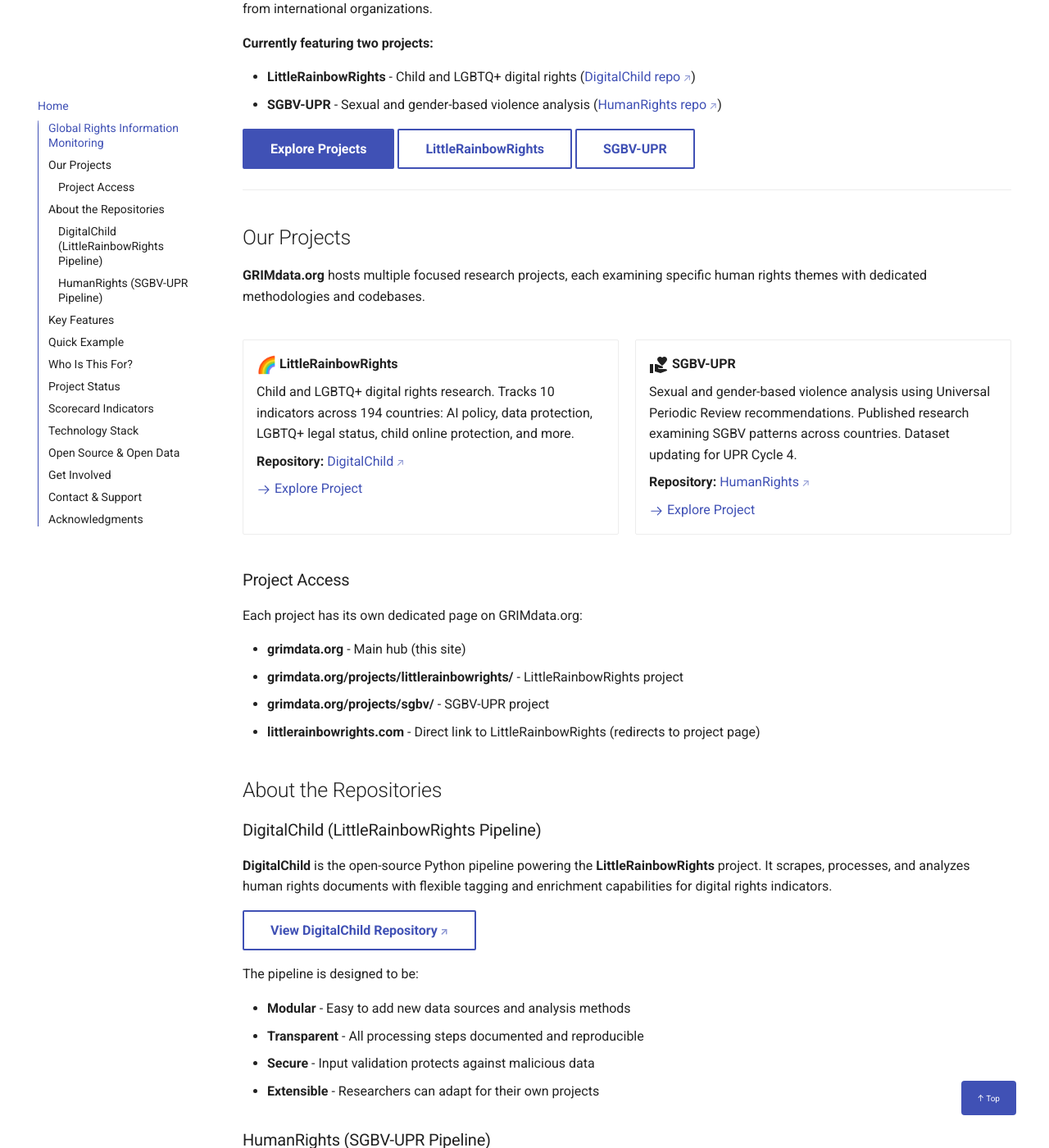
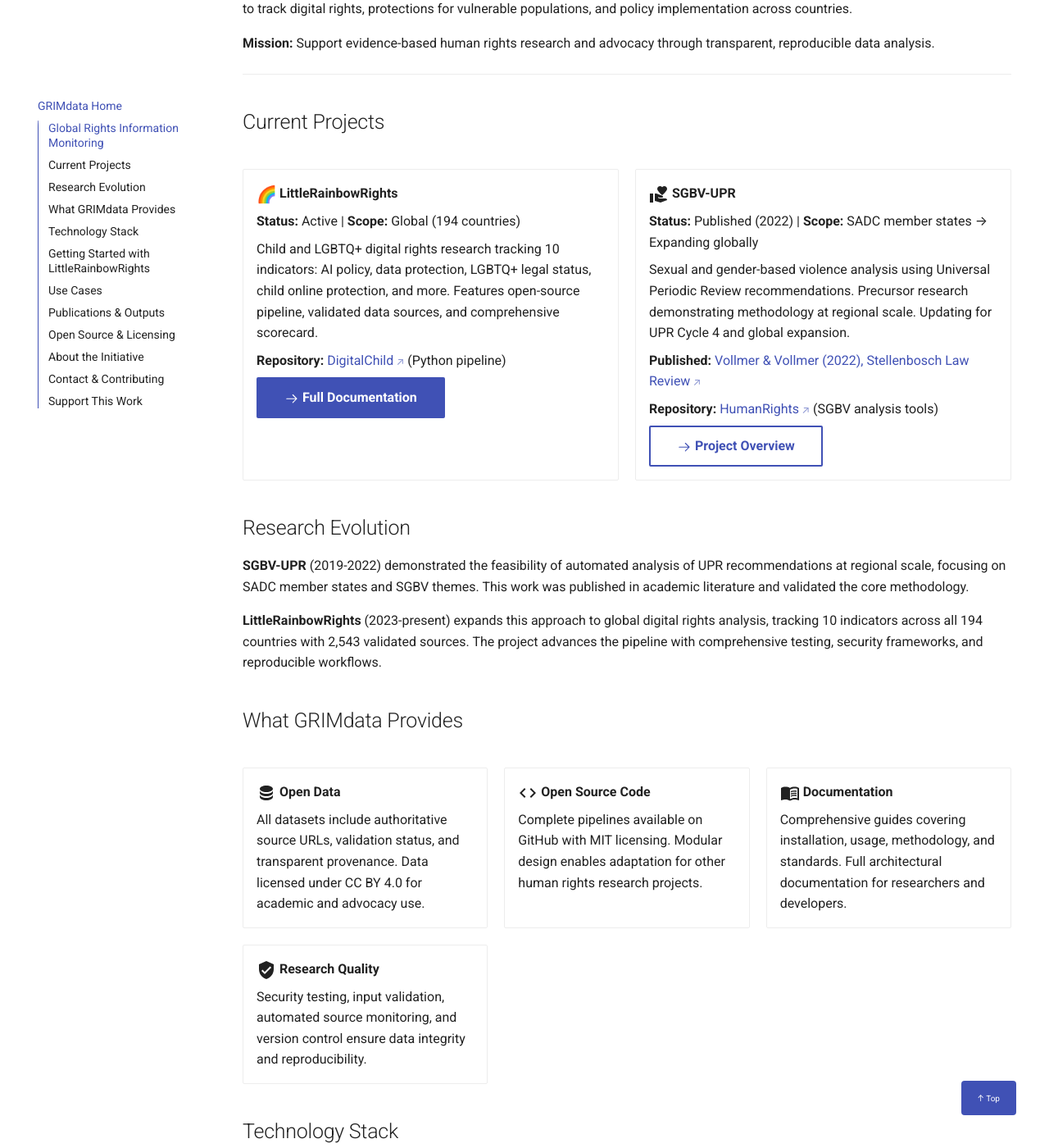
Before and after one commit to MissCrispenCakes/DigitalChild, an MkDocs documentation site: the page built from docs/index.md, in a window 1280 px wide and 1400 px high, scrolled down 350 px. Shown: the whole window at 82% size. Built offline with MkDocs 1.6.1 and Material for MkDocs 9.7.7, drawn with Linux system fonts in a browser that asks for light colours; emoji names are drawn with the system emoji font; a script that is not in the unit is left out; comment, search, counter and statistics services are not loaded; some of the changed text lies outside the part shown.

Commit message:
Restructure site: GRIMdata as initiative, LittleRainbowRights as main project
Major restructuring to clarify project relationships and site purpose:

Homepage (docs/index.md) - NEW GRIMdata Overview:
- Simple landing page introducing GRIMdata initiative
- Two project cards: LittleRainbowRights (active) & SGBV-UPR (precursor)
- Clear positioning: SGBV-UPR as foundational regional work (2019-2022)
- LittleRainbowRights as current global expansion (2023-present)
- Research evolution section explaining progression
- Technology stack, use cases, publications
- Getting started section focused on LittleRainbowRights

Navigation (mkdocs.yml) - COMPLETE RESTRUCTURE:
- Top level: GRIMdata Home, Projects, About
- All technical docs now under 'Projects > LittleRainbowRights':
  * Getting Started (Installation, Quick Start, FAQ)
  * User Guides (Runbook, Scorecard, Validators)
  * Scorecard (Visualization, Explorer)
  * Documentation (Architecture, Glossary, etc.)
  * Development (Roadmap, Standards, Notes, Planning, Reviews)
- SGBV-UPR: Single overview page (separate repo)
- Clear hierarchy showing LittleRainbowRights as main documented project

SGBV Project Page Updates:
- Positioned as 'foundational research' and 'precursor'
- Clarified: SADC regional scope → informing global expansion
- Added info box: 'Precursor to LittleRainbowRights'
- Emphasized published validation of methodology
- Links to HumanRights repo and published paper

Rationale:
- Site built from DigitalChild repo = LittleRainbowRights documentation
- All guides/docs are for LittleRainbowRights pipeline only
- SGBV-UPR has separate repo, doesn't need full docs here
- GRIMdata brand as umbrella initiative, not confusing main focus
- Clear publication pathway for LittleRainbowRights

This structure supports:
✅ Publishing LittleRainbowRights as standalone project
✅ Conference presentations with clear scope
✅ Open source release with focused documentation
✅ Acknowledging SGBV as foundational work
✅ Future expansion to additional GRIMdata projects

````diff
--- a/docs/index.md
+++ b/docs/index.md
@@ -2,231 +2,148 @@
 
 ## Global Rights Information Monitoring
 
-**GRIMdata.org** is a research platform hosting human rights data analysis projects using automated pipelines to analyze documents from international organizations.
+**GRIMdata** is an open research initiative analyzing human rights through automated document analysis pipelines. We develop tools to track digital rights, protections for vulnerable populations, and policy implementation across countries.
 
-**Currently featuring two projects:**
-
-- **LittleRainbowRights** - Child and LGBTQ+ digital rights ([DigitalChild repo](https://github.com/MissCrispenCakes/DigitalChild))
-- **SGBV-UPR** - Sexual and gender-based violence analysis ([HumanRights repo](https://github.com/MissCrispenCakes/HumanRights))
-
-[Explore Projects](#our-projects){ .md-button .md-button--primary }
-[LittleRainbowRights](projects/littlerainbowrights/index.md){ .md-button }
-[SGBV-UPR](projects/sgbv/index.md){ .md-button }
+**Mission:** Support evidence-based human rights research and advocacy through transparent, reproducible data analysis.
 
 ______________________________________________________________________
 
-## Our Projects
-
-**GRIMdata.org** hosts multiple focused research projects, each examining specific human rights themes with dedicated methodologies and codebases.
+## Current Projects
 
 <div class="grid cards" markdown>
 
 -   :rainbow:{ .lg .middle } __LittleRainbowRights__
 
-    Child and LGBTQ+ digital rights research. Tracks 10 indicators across 194 countries: AI policy, data protection, LGBTQ+ legal status, child online protection, and more.
+    **Status:** Active | **Scope:** Global (194 countries)
 
-    **Repository:** [DigitalChild](https://github.com/MissCrispenCakes/DigitalChild)
+    Child and LGBTQ+ digital rights research tracking 10 indicators: AI policy, data protection, LGBTQ+ legal status, child online protection, and more. Features open-source pipeline, validated data sources, and comprehensive scorecard.
 
-    [:octicons-arrow-right-24: Explore Project](projects/littlerainbowrights/index.md)
+    **Repository:** [DigitalChild](https://github.com/MissCrispenCakes/DigitalChild) (Python pipeline)
+
+    [:octicons-arrow-right-24: Full Documentation](projects/littlerainbowrights/index.md){ .md-button .md-button--primary }
 
 -   :material-hand-heart:{ .lg .middle } __SGBV-UPR__
 
-    Sexual and gender-based violence analysis using Universal Periodic Review recommendations. Published research examining SGBV patterns across countries. Dataset updating for UPR Cycle 4.
+    **Status:** Published (2022) | **Scope:** SADC member states → Expanding globally
 
-    **Repository:** [HumanRights](https://github.com/MissCrispenCakes/HumanRights)
+    Sexual and gender-based violence analysis using Universal Periodic Review recommendations. Precursor research demonstrating methodology at regional scale. Updating for UPR Cycle 4 and global expansion.
 
-    [:octicons-arrow-right-24: Explore Project](projects/sgbv/index.md)
+    **Published:** [Vollmer & Vollmer (2022), Stellenbosch Law Review](https://doi.org/10.47348/SLR/2022/i1a1)
+
+    **Repository:** [HumanRights](https://github.com/MissCrispenCakes/HumanRights) (SGBV analysis tools)
+
+    [:octicons-arrow-right-24: Project Overview](projects/sgbv/index.md){ .md-button }
 
 </div>
 
-### Project Access
+## Research Evolution
 
-Each project has its own dedicated page on GRIMdata.org:
+**SGBV-UPR** (2019-2022) demonstrated the feasibility of automated analysis of UPR recommendations at regional scale, focusing on SADC member states and SGBV themes. This work was published in academic literature and validated the core methodology.
 
-- **grimdata.org** - Main hub (this site)
-- **grimdata.org/projects/littlerainbowrights/** - LittleRainbowRights project
-- **grimdata.org/projects/sgbv/** - SGBV-UPR project
-- **littlerainbowrights.com** - Direct link to LittleRainbowRights (redirects to project page)
+**LittleRainbowRights** (2023-present) expands this approach to global digital rights analysis, tracking 10 indicators across all 194 countries with 2,543 validated sources. The project advances the pipeline with comprehensive testing, security frameworks, and reproducible workflows.
 
-## About the Repositories
-
-### DigitalChild (LittleRainbowRights Pipeline)
-
-**DigitalChild** is the open-source Python pipeline powering the **LittleRainbowRights** project. It scrapes, processes, and analyzes human rights documents with flexible tagging and enrichment capabilities for digital rights indicators.
-
-[View DigitalChild Repository](https://github.com/MissCrispenCakes/DigitalChild){ .md-button }
-
-The pipeline is designed to be:
-
-- **Modular** - Easy to add new data sources and analysis methods
-- **Transparent** - All processing steps documented and reproducible
-- **Secure** - Input validation protects against malicious data
-- **Extensible** - Researchers can adapt for their own projects
-
-### HumanRights (SGBV-UPR Pipeline)
-
-**HumanRights** is a separate repository containing the analysis pipeline for the **SGBV-UPR** project. It includes UPR-specific scrapers, SGBV tagging rules, and longitudinal analysis tools for examining sexual and gender-based violence recommendations.
-
-[View HumanRights Repository](https://github.com/MissCrispenCakes/HumanRights){ .md-button }
-
-## Key Features
+## What GRIMdata Provides
 
 <div class="grid cards" markdown>
 
--   :material-download:{ .lg .middle } __Automated Scraping__
+-   :material-database:{ .lg .middle } __Open Data__
 
-    Collect documents from 7 international sources including AU, OHCHR, UPR, and UNICEF. Respectful, rate-limited scraping with robust error handling.
+    All datasets include authoritative source URLs, validation status, and transparent provenance. Data licensed under CC BY 4.0 for academic and advocacy use.
 
-    [:octicons-arrow-right-24: Learn more](guides/RUNBOOK.md)
+-   :material-code-tags:{ .lg .middle } __Open Source Code__
 
--   :material-tag-multiple:{ .lg .middle } __Intelligent Tagging__
+    Complete pipelines available on GitHub with MIT licensing. Modular design enables adaptation for other human rights research projects.
 
-    Regex-based tagging system identifies themes: child rights, LGBTQ+ rights, AI, privacy, digital policy. Versioned tags enable comparison.
+-   :material-book-open-variant:{ .lg .middle } __Documentation__
 
-    [:octicons-arrow-right-24: See formats](standards/TAGS_CONFIG_FORMAT.md)
+    Comprehensive guides covering installation, usage, methodology, and standards. Full architectural documentation for researchers and developers.
 
--   :material-chart-bar:{ .lg .middle } __Comprehensive Scorecard__
+-   :material-shield-check:{ .lg .middle } __Research Quality__
 
-    Track 10 indicators across 194 countries. 2,543 validated source URLs ensure transparency. Automated validation and change detection.
-
-    [:octicons-arrow-right-24: View scorecard](scorecard/index.md)
-
--   :material-shield-check:{ .lg .middle } __Security First__
-
-    68 validator tests protect against path traversal, URL injection, and malicious input. Built-in security from the ground up.
-
-    [:octicons-arrow-right-24: Security policy](https://github.com/MissCrispenCakes/DigitalChild/blob/basecamp/SECURITY.md)
+    Security testing, input validation, automated source monitoring, and version control ensure data integrity and reproducibility.
 
 </div>
 
-## Quick Example
-
-```bash
-# Install and run
-python init_project.py
-pip install -r requirements.txt
-python pipeline_runner.py --source au_policy --tags-version latest
-
-# Results appear in data/exports/
-ls data/exports/
-# tags_summary.csv
-# scorecard_summary.csv
-```
-
-## Who Is This For?
-
-<div class="grid cards" markdown>
-
--   :fontawesome-solid-graduation-cap:{ .middle } __Researchers__
-
-    Academics studying digital rights trends, child protection policies, LGBTQ+ legal status across countries.
-
--   :fontawesome-solid-building-columns:{ .middle } __NGOs & Advocates__
-
-    Human rights organizations tracking protections, building evidence for campaigns, monitoring policy changes.
-
--   :fontawesome-solid-chart-line:{ .middle } __Policy Analysts__
-
-    Government and UN policy staff comparing policies across countries, identifying gaps and best practices.
-
--   :fontawesome-solid-newspaper:{ .middle } __Journalists__
-
-    Investigative reporters researching digital rights stories with verified data and authoritative sources.
-
-</div>
-
-## Project Status
-
-!!! success "Phase 1-2 Complete"
-\- ✅ Core pipeline operational (7 sources)
-\- ✅ Scorecard system live (194 countries, 10 indicators)
-\- ✅ Security framework implemented (124 tests passing)
-\- ✅ Comprehensive documentation
-
-!!! info "Phase 3 In Progress"
-\- 🔄 Recommendations extraction (NLP-based)
-\- 🔄 Timeline visualizations
-\- 🔄 Comparison analytics
-
-See [Roadmap](ROADMAP.md) for detailed development plan.
-
-## Scorecard Indicators
-
-The scorecard tracks 10 critical indicators:
-
-1. **AI Policy Status** - Published AI strategies and frameworks
-1. **Data Protection Law** - Comprehensive data protection legislation
-1. **LGBTQ+ Legal Status** - Legal recognition and protections
-1. **Child Online Protection** - Measures safeguarding children online
-1. **SIM Biometric Registration** - Biometric requirements for mobile SIM cards
-1. **Encryption Backdoors** - Government-mandated encryption weaknesses
-1. **Promotion/Propaganda Laws** - Restrictions on LGBTQ+ discussion
-1. **DPA Independence** - Data Protection Authority autonomy
-1. **Content Moderation** - Regulations on harmful content removal
-1. **Age Verification** - Requirements to verify user age
-
-Each indicator includes the current status and authoritative source URL.
-
-[Explore Scorecard Data](scorecard/index.md){ .md-button }
-
 ## Technology Stack
 
-- **Python 3.12** - Modern language features
-- **BeautifulSoup4** - HTML parsing for scrapers
-- **Selenium** - Dynamic website scraping
-- **pandas** - Data manipulation and analysis
-- **PyPDF2** - PDF text extraction
-- **pytest** - Comprehensive test suite (124 tests)
-- **MkDocs Material** - Beautiful documentation
+- **Python 3.12** - Core language
+- **BeautifulSoup4 & Selenium** - Web scraping
+- **pandas** - Data analysis
+- **pytest** - Testing framework (124+ tests)
+- **MkDocs Material** - Documentation
 
-## Open Source & Open Data
+All pipelines follow best practices for security, validation, and error handling.
 
-**Dual licensing for transparency and attribution:**
+## Getting Started with LittleRainbowRights
 
-- **Code:** MIT License - Use freely, including commercial applications
-- **Data & Documentation:** CC BY 4.0 - Attribution required
+The **LittleRainbowRights** project is ready for use:
 
-This ensures the pipeline is freely usable while giving credit to the research effort behind the scorecard compilation.
+1. **[Install the pipeline](getting-started/installation.md)** - Setup in ~5 minutes
+2. **[Quick start guide](getting-started/quickstart.md)** - Run your first analysis
+3. **[Explore the scorecard](scorecard/index.md)** - Browse 194-country dataset
+4. **[Read the documentation](projects/littlerainbowrights/index.md)** - Complete project overview
 
-## Get Involved
+[Get Started with LittleRainbowRights](projects/littlerainbowrights/index.md){ .md-button .md-button--primary }
 
-<div class="grid cards" markdown>
+## Use Cases
 
--   :material-account-check:{ .lg .middle } __For Users__
+**For Researchers:**
+- Systematic literature reviews of human rights policies
+- Cross-country comparative analysis
+- Longitudinal policy tracking
+- Data-driven advocacy campaigns
 
-    1. [Install](getting-started/installation.md) the pipeline
-    2. Review [FAQ](FAQ.md) for common questions
-    3. Check [First Run Errors](guides/FIRST_RUN_ERRORS.md) if issues arise
-    4. [Cite](https://github.com/MissCrispenCakes/DigitalChild/blob/basecamp/CITATION.cff) in your publications
+**For NGOs & Advocates:**
+- Evidence-based policy recommendations
+- Monitor country compliance with commitments
+- Identify gaps in protections
+- Track implementation progress
 
--   :material-source-pull:{ .lg .middle } __For Contributors__
+**For Policy Makers:**
+- Benchmark against peer countries
+- Identify best practices
+- Gap analysis for policy development
+- Regional cooperation insights
 
-    1. Read [Contributing Guide](CONTRIBUTING.md)
-    2. Find [good first issues](https://github.com/MissCrispenCakes/DigitalChild/issues?q=is%3Aissue+is%3Aopen+label%3A%22good+first+issue%22)
-    3. Submit pull requests
-    4. Improve [documentation](https://github.com/MissCrispenCakes/DigitalChild)
+## Publications & Outputs
 
-</div>
+**SGBV-UPR Research:**
+- Vollmer, SC and Vollmer, DT. (2022). Global perspectives of Africa: Harnessing the universal periodic review to process sexual and gender-based violence in SADC member states. *Stellenbosch Law Review*, 33(1), 8–41. [DOI: 10.47348/SLR/2022/i1a1](https://doi.org/10.47348/SLR/2022/i1a1)
 
-## Contact & Support
+**LittleRainbowRights Research:**
+- Publications using this data will be listed as they become available
+- Conference presentation materials forthcoming
 
-- **Issues:** [GitHub Issues](https://github.com/MissCrispenCakes/DigitalChild/issues)
-- **Discussions:** [GitHub Discussions](https://github.com/MissCrispenCakes/DigitalChild/discussions)
-- **Website:** [LittleRainbowRights.com](https://littlerainbowrights.com)
+## Open Source & Licensing
+
+**Code:** MIT License - Free for any use including commercial applications
+
+**Data & Documentation:** CC BY 4.0 - Attribution required
+
+This dual licensing ensures maximum utility while giving credit to the research effort.
+
+## About the Initiative
+
+GRIMdata is maintained by an independent researcher alongside other work. Both projects represent passion projects aimed at making human rights data more accessible and analysis more transparent.
 
 !!! warning "Maintained by PhD Student"
-This project is maintained part-time by one person alongside PhD research. Response times may vary. Your patience is appreciated!
+    This project is maintained part-time by one person alongside PhD research. Response times may vary. Your patience is appreciated!
 
-## Acknowledgments
+## Contact & Contributing
 
-This project analyzes publicly available human rights documents from:
+- **GitHub (LittleRainbowRights):** [DigitalChild Repository](https://github.com/MissCrispenCakes/DigitalChild)
+- **GitHub (SGBV-UPR):** [HumanRights Repository](https://github.com/MissCrispenCakes/HumanRights)
+- **Issues & Discussions:** Use repository issue trackers
+- **Contributing:** See [Contributing Guidelines](CONTRIBUTING.md)
 
-- United Nations (OHCHR, UPR, UNICEF)
-- African Union (AU Policy, ACERWC, ACHPR)
-- UNESCO, UNCTAD, ILGA World, and other authoritative sources
+## Support This Work
 
-All 2,543 source URLs are validated and publicly accessible for verification.
+- ⭐ Star the repositories on GitHub
+- 📢 Share with researchers and advocates in your network
+- 🐛 Report data quality issues or bugs
+- 💻 Contribute code or documentation improvements
+- 📝 Cite in your publications and presentations
 
 ______________________________________________________________________
 
-**Mission:** Support evidence-based human rights research and advocacy for vulnerable populations in the digital age.
+**Making human rights data accessible, transparent, and actionable.**
--- a/docs/projects/sgbv/index.md
+++ b/docs/projects/sgbv/index.md
@@ -2,16 +2,27 @@
 
 ## Sexual and Gender-Based Violence Analysis
 
-**Analyzing UPR recommendations on sexual and gender-based violence**
+**Foundational research demonstrating automated UPR analysis at regional scale**
+
+[:octicons-mark-github-16: GitHub Repository](https://github.com/MissCrispenCakes/HumanRights){ .md-button }
+[:material-book-open-variant: Published Paper](https://doi.org/10.47348/SLR/2022/i1a1){ .md-button }
 
 ______________________________________________________________________
 
 ## About This Project
 
-The SGBV-UPR project analyzes Universal Periodic Review (UPR) recommendations related to sexual and gender-based violence (SGBV). This research examines how countries address SGBV in their human rights commitments and implementation.
+The **SGBV-UPR project** was GRIMdata's foundational research (2019-2022), analyzing Universal Periodic Review (UPR) recommendations related to sexual and gender-based violence (SGBV) in **SADC member states**. This work:
 
-!!! info "Separate Repository"
-This project has its own repository and codebase. It will be integrated into the GRIMdata website for unified access to findings.
+- ✅ **Validated the methodology** for automated human rights document analysis
+- ✅ **Published in peer-reviewed literature** (Stellenbosch Law Review, 2022)
+- ✅ **Demonstrated regional-scale analysis** as proof of concept
+- ✅ **Informed the development** of the expanded LittleRainbowRights project
+
+!!! info "Precursor to LittleRainbowRights"
+    This regional SGBV analysis (SADC focus) established the core methodology that **LittleRainbowRights** now applies at global scale (194 countries) for digital rights indicators. The SGBV work proved the concept; LittleRainbowRights expands it.
+
+!!! note "Separate Repository"
+    SGBV-UPR has its own codebase: [HumanRights repository](https://github.com/MissCrispenCakes/HumanRights). Documentation lives here but the pipeline is maintained separately.
 
 ## Project Status
 
--- a/mkdocs.yml
+++ b/mkdocs.yml
@@ -132,52 +132,55 @@ extra:
 
 # Navigation
 nav:
-  - Home: index.md
+  - GRIMdata Home: index.md
   - Projects:
-      - LittleRainbowRights: projects/littlerainbowrights/index.md
-      - SGBV-UPR: projects/sgbv/index.md
-  - Getting Started:
-      - Installation: getting-started/installation.md
-      - Quick Start: getting-started/quickstart.md
-      - First Run Errors: guides/FIRST_RUN_ERRORS.md
-      - FAQ: FAQ.md
-  - User Guides:
-      - Runbook: guides/RUNBOOK.md
-      - Scorecard Workflow: guides/SCORECARD_WORKFLOW.md
-      - Validators Usage: guides/VALIDATORS_USAGE.md
-  - Documentation:
-      - Architecture: ARCHITECTURE.md
-      - Glossary: GLOSSARY.md
-      - Data Governance: DATA_GOVERNANCE.md
-      - Docs Index: DOCS_INDEX.md
-  - Development:
-      - Roadmap: ROADMAP.md
+      - LittleRainbowRights:
+          - Project Overview: projects/littlerainbowrights/index.md
+          - Getting Started:
+              - Installation: getting-started/installation.md
+              - Quick Start: getting-started/quickstart.md
+              - First Run Errors: guides/FIRST_RUN_ERRORS.md
+              - FAQ: FAQ.md
+          - User Guides:
+              - Runbook: guides/RUNBOOK.md
+              - Scorecard Workflow: guides/SCORECARD_WORKFLOW.md
+              - Validators Usage: guides/VALIDATORS_USAGE.md
+          - Scorecard:
+              - Visualization: scorecard/index.md
+              - Data Explorer: scorecard/explorer.md
+          - Documentation:
+              - Architecture: ARCHITECTURE.md
+              - Glossary: GLOSSARY.md
+              - Data Governance: DATA_GOVERNANCE.md
+              - Docs Index: DOCS_INDEX.md
+          - Development:
+              - Roadmap: ROADMAP.md
+              - Standards:
+                  - Metadata Schema: standards/METADATA_SCHEMA.md
+                  - File Naming: standards/FILE_NAMING_STANDARDS.md
+                  - Document Types: standards/DOC_TYPE_STANDARDS.md
+                  - Scraper Structure: standards/SCRAPER_STRUCTURE.md
+                  - Tags Config: standards/TAGS_CONFIG_FORMAT.md
+                  - Recommendations Config: standards/RECOMMENDATIONS_CONFIG_FORMAT.md
+                  - Comparison Config: standards/COMPARISON_CONFIG_FORMAT.md
+                  - ISO Mapping: standards/ISO_MAPPING.md
+              - Notes:
+                  - Directory Structure: notes/DIRECTORY_STRUCTURE.md
+                  - Pipeline Flow: notes/PIPELINE_FLOW.md
+                  - Pipeline Logging: notes/PIPELINE_LOGGING.md
+                  - Tags Main Notes: notes/TAGS_MAIN_NOTES.md
+                  - Tags Export Notes: notes/TAGS_EXPORT_NOTES.md
+                  - Comparison Export Notes: notes/COMPARISON_EXPORT_NOTES.md
+              - Planning:
+                  - Source Feasibility: planning/SOURCE_FEASIBILITY_CHECKLIST.md
+                  - Tags Visualization: planning/TAGS_VISUALIZATION_PLAN.md
+              - Reviews:
+                  - Scorecard Review: reviews/SCORECARD_REVIEW_SUMMARY.md
+                  - Processor Tests: reviews/PROCESSOR_TEST_RUN.md
+      - SGBV-UPR:
+          - Project Overview: projects/sgbv/index.md
+  - About:
       - Contributing: CONTRIBUTING.md
-      - Standards:
-          - Metadata Schema: standards/METADATA_SCHEMA.md
-          - File Naming: standards/FILE_NAMING_STANDARDS.md
-          - Document Types: standards/DOC_TYPE_STANDARDS.md
-          - Scraper Structure: standards/SCRAPER_STRUCTURE.md
-          - Tags Config: standards/TAGS_CONFIG_FORMAT.md
-          - Recommendations Config: standards/RECOMMENDATIONS_CONFIG_FORMAT.md
-          - Comparison Config: standards/COMPARISON_CONFIG_FORMAT.md
-          - ISO Mapping: standards/ISO_MAPPING.md
-      - Notes:
-          - Directory Structure: notes/DIRECTORY_STRUCTURE.md
-          - Pipeline Flow: notes/PIPELINE_FLOW.md
-          - Pipeline Logging: notes/PIPELINE_LOGGING.md
-          - Tags Main Notes: notes/TAGS_MAIN_NOTES.md
-          - Tags Export Notes: notes/TAGS_EXPORT_NOTES.md
-          - Comparison Export Notes: notes/COMPARISON_EXPORT_NOTES.md
-  - Planning:
-      - Source Feasibility: planning/SOURCE_FEASIBILITY_CHECKLIST.md
-      - Tags Visualization: planning/TAGS_VISUALIZATION_PLAN.md
-  - Reviews:
-      - Scorecard Review: reviews/SCORECARD_REVIEW_SUMMARY.md
-      - Processor Tests: reviews/PROCESSOR_TEST_RUN.md
-  - Scorecard:
-      - Visualization: scorecard/index.md
-      - Data Explorer: scorecard/explorer.md
 
 # Custom CSS
 extra_css:
````
Also changed, not shown: 1 other file.
